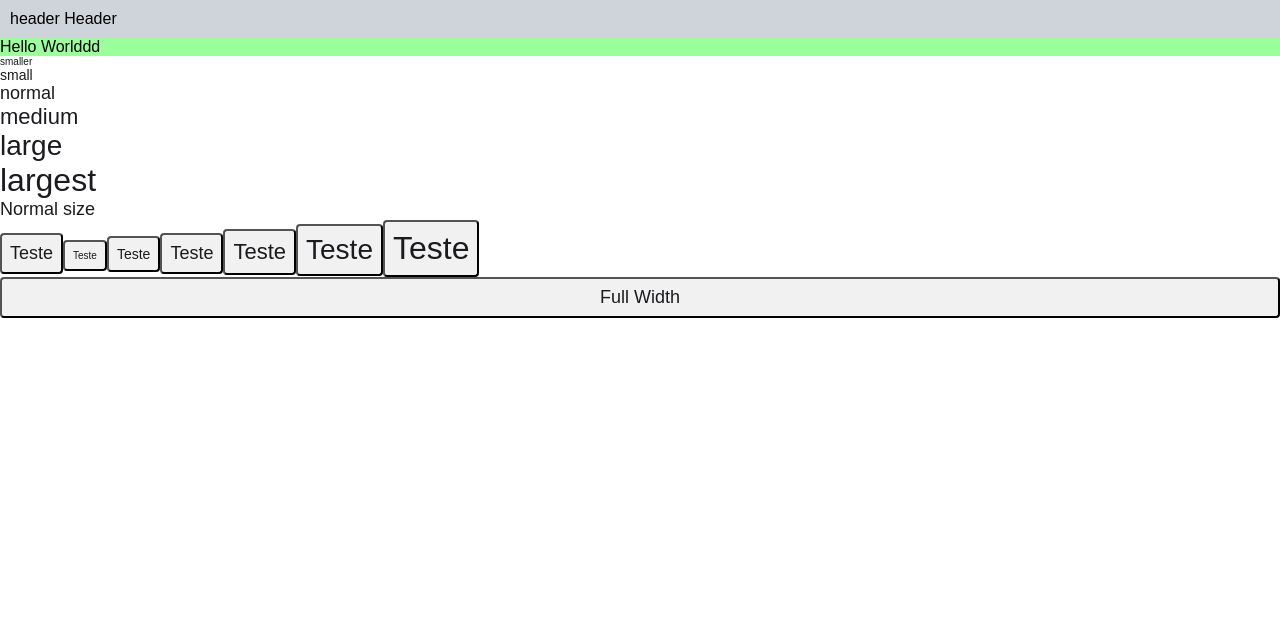
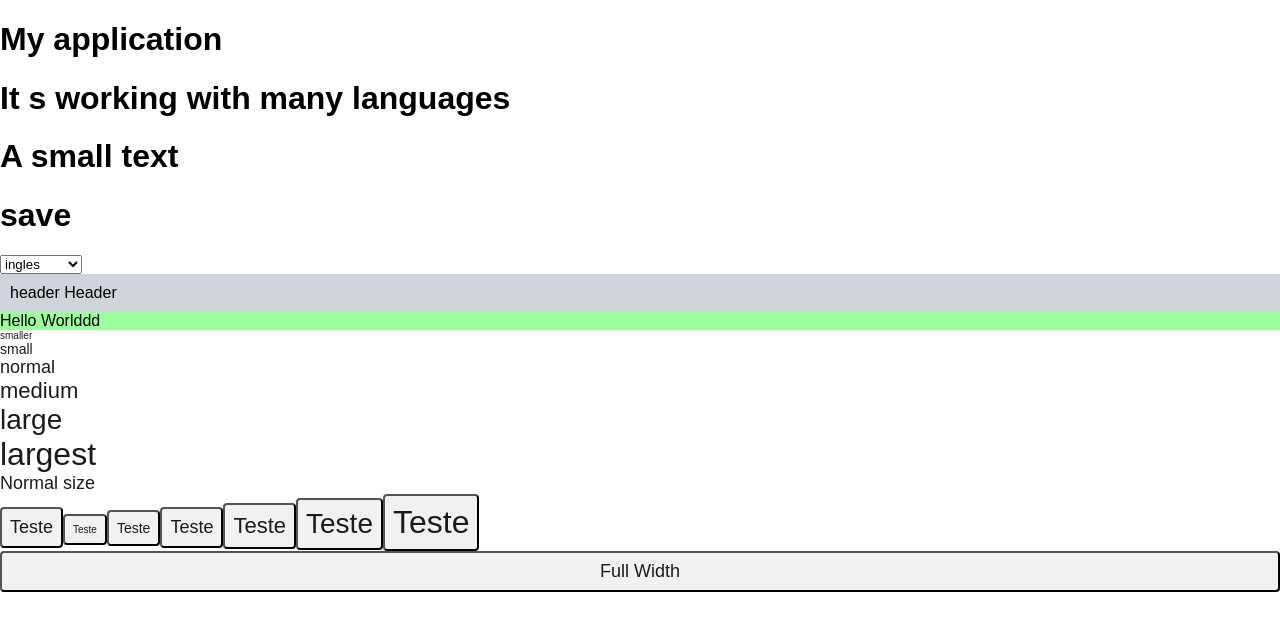
Before and after one commit to caldeira-leonardo/portifolio, a React (Create React App) app: page / in a window 1280 px wide. Shown: the top 630 px of the page. Built offline with nearby package versions, Linux system fonts and the light colour scheme.

Commit message:
feat(translate): added i18n to the project

```diff
--- a/package.json
+++ b/package.json
@@ -10,6 +10,8 @@
     "@types/node": "^16.18.2",
     "@types/react": "^18.0.24",
     "@types/react-dom": "^18.0.8",
+    "i18next": "^22.0.4",
+    "i18next-browser-languagedetector": "^7.0.0",
     "react": "^18.2.0",
     "react-dom": "^18.2.0",
     "react-scripts": "5.0.1",
--- a/src/App.tsx
+++ b/src/App.tsx
@@ -1,9 +1,28 @@
 import Examples from 'components/Examples/Examples'
+import { useState } from 'react'
+import { i18n } from 'translate/i18n'
 import './app.scss'
 
+const I18N_STORAGE_KEY = 'i18nextLng'
 function App() {
+    const [language] = useState(localStorage.getItem(I18N_STORAGE_KEY))
+    const handleSelectLanguage = (e: React.FormEvent<HTMLSelectElement>) => {
+        localStorage.setItem(I18N_STORAGE_KEY, e.currentTarget.value)
+        const language = window.location
+        window.location = language
+    }
+
     return (
         <>
+            <h1>{i18n.t('Minha Aplicação')}</h1>
+            <h1>{i18n.t('Está funcionando com n Idiomas')}</h1>
+            <h1>{i18n.t('Um pequeno texto')}</h1>
+            <h1>{i18n.t('salvar')}</h1>
+            <select onChange={handleSelectLanguage} value={language}>
+                <option value="pt-BR">portugues</option>
+                <option value="en-US">ingles</option>
+                <option value="es-ES">espanhol</option>
+            </select>
             <Examples />
         </>
     )
--- /dev/null
+++ b/src/translate/i18n.ts
@@ -0,0 +1,13 @@
+import i18n from 'i18next'
+import LanguageDetector from 'i18next-browser-languagedetector'
+import { messages } from './languages'
+
+i18n.use(LanguageDetector).init({
+    debug: false,
+    defaultNS: ['translations'],
+    fallbackLng: 'pt',
+    ns: ['translations'],
+    resources: messages,
+})
+
+export { i18n }
--- /dev/null
+++ b/src/translate/languages/en.ts
@@ -0,0 +1,12 @@
+const messages = {
+    en: {
+        translations: {
+            'Minha Aplicação': 'My application',
+            'Está funcionando com n Idiomas': 'It s working with many languages',
+            'Um pequeno texto': 'A small text',
+            salvar: 'save',
+        },
+    },
+}
+
+export { messages }
--- /dev/null
+++ b/src/translate/languages/es.ts
@@ -0,0 +1,12 @@
+const messages = {
+    es: {
+        translations: {
+            'Minha Aplicação': 'mi aplicacion',
+            'Está funcionando com n Idiomas': 'esta funcionando con varias linguages',
+            'Um pequeno texto': 'un pequeño testo',
+            salvar: 'salvar',
+        },
+    },
+}
+
+export { messages }
--- /dev/null
+++ b/src/translate/languages/index.ts
@@ -0,0 +1,11 @@
+import { messages as portugueseMessages } from './pt'
+import { messages as englishMessages } from './en'
+import { messages as spanishMessages } from './es'
+
+const messages = {
+    ...portugueseMessages,
+    ...englishMessages,
+    ...spanishMessages,
+}
+
+export { messages }
--- /dev/null
+++ b/src/translate/languages/pt.ts
@@ -0,0 +1,12 @@
+const messages = {
+    pt: {
+        translations: {
+            'Minha Aplicação': 'Minha Aplicação',
+            'Está funcionando com n Idiomas': 'Está funcionando com n Idiomas',
+            'Um pequeno texto': 'Um pequeno texto',
+            salvar: 'salvar',
+        },
+    },
+}
+
+export { messages }
--- a/src/utils/interfaces.ts
+++ b/src/utils/interfaces.ts
@@ -15,5 +15,4 @@ export interface ButtonI {
 export interface HeaderI {
     size?: 'smaller' | 'small' | 'normal' | 'medium' | 'large' | 'largest'
     style?: React.CSSProperties
-    fullWidth?: boolean
 }
```
Also changed, not shown: .prettierrc.json, 2 other files (tests, documents, lock files or other folders).
